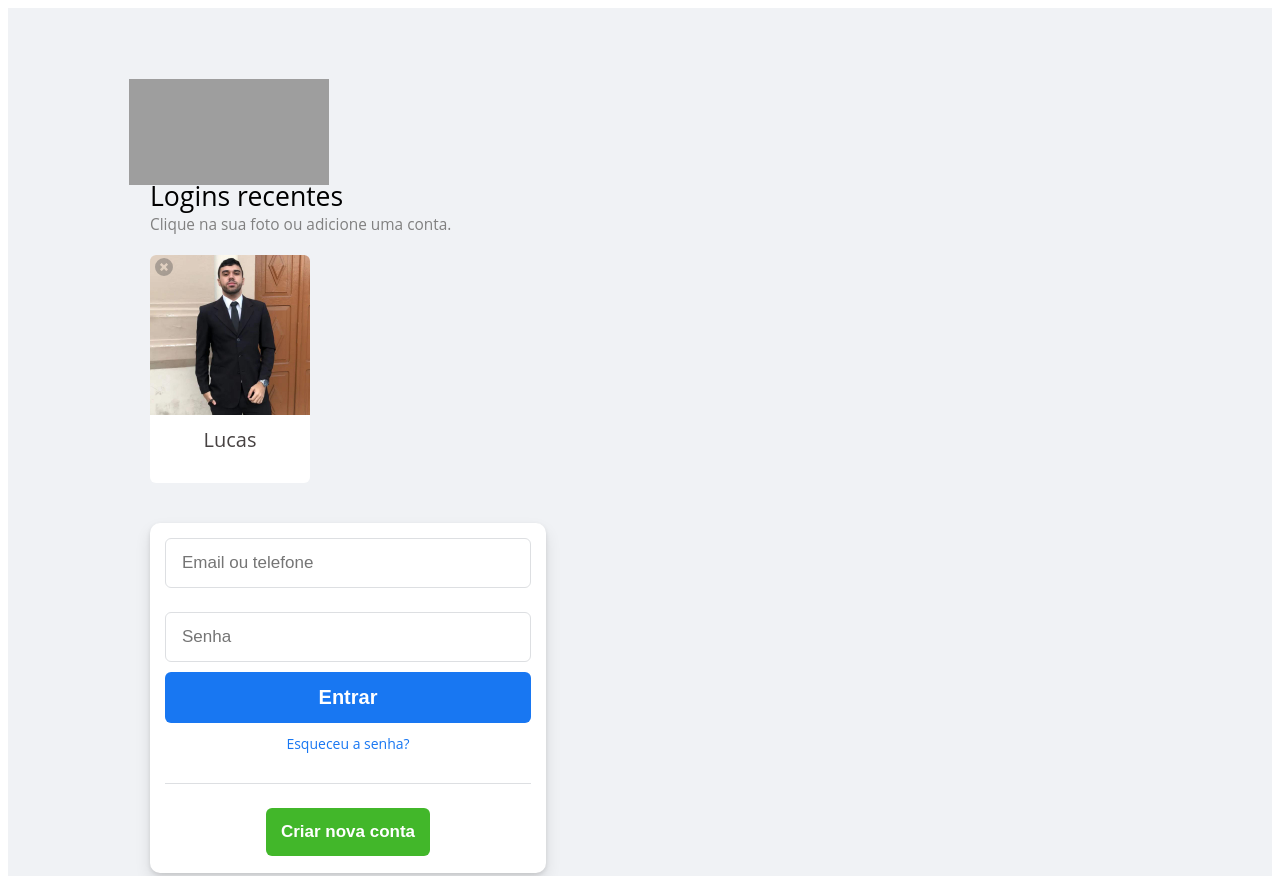
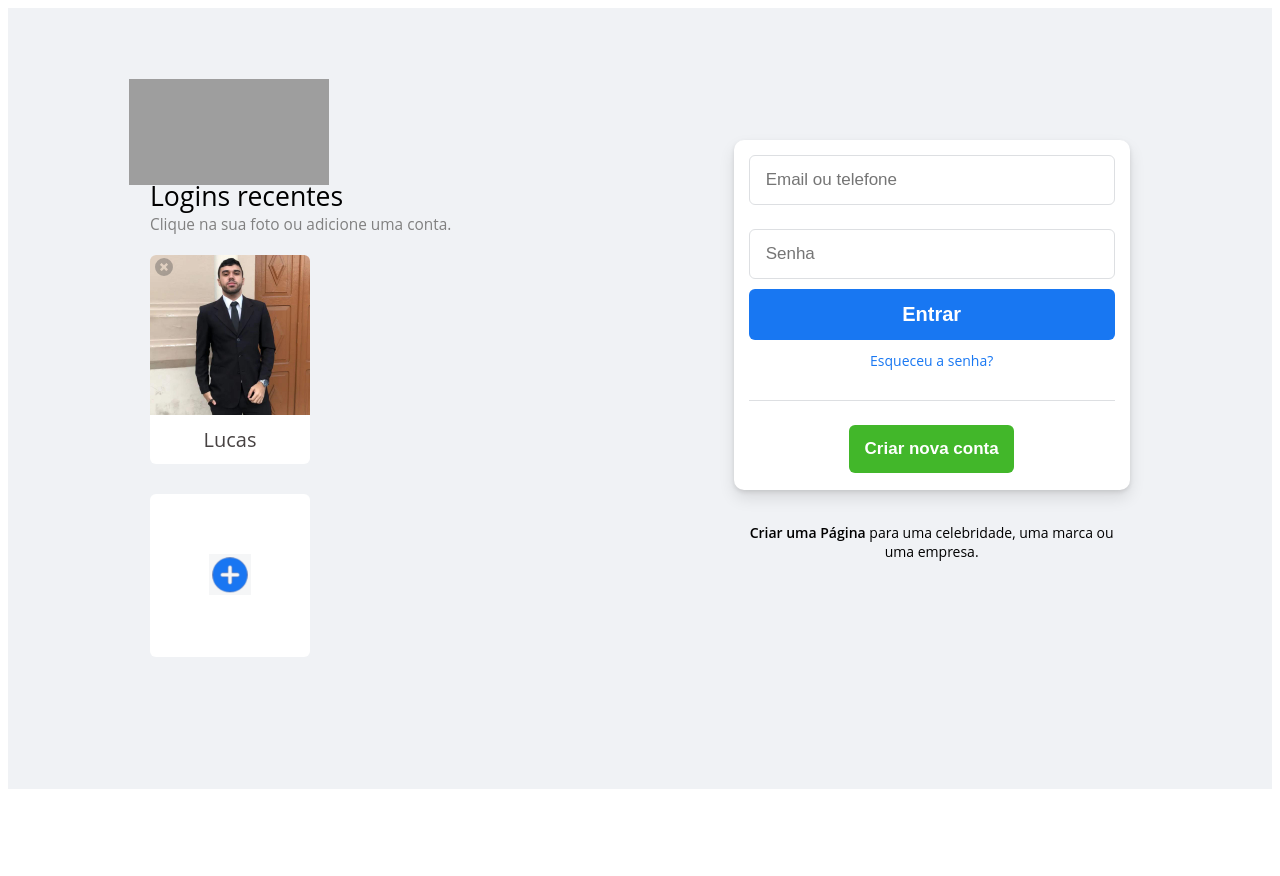
Before and after one commit to TavaresLuc/Clones, a plain HTML site: page facebook/index.html in a window 1280 px wide. Shown: the top 876 px of the page. After the commit the page ends 800 px from the top, so only its background shows below. Drawn offline with Linux system fonts and the light colour scheme; grey boxes are pictures that could not be loaded.

Commit message:
layout changes

```diff
--- a/facebook/index.html
+++ b/facebook/index.html
@@ -21,10 +21,10 @@
                         <img class="img" src="./assets/img.jpg">
                         <p> Lucas </p>
                     </div>
+                </div>
                     <div class="more-btn">
-                        <img class="more-btn"
+                        <img class="icon" src="./assets/more-btn.png">
                     </div>
-                </div>
             </div>
                 <div class="card">
                         <form>
--- a/facebook/style.css
+++ b/facebook/style.css
@@ -27,6 +27,7 @@
     width: 580px;
     padding-right: 32px;
     box-sizing: border-box;
+    disply: flex;
 }
 
 .logo{
@@ -84,6 +85,29 @@
     justify-content: center;
     color: #474242;
 
+}
+
+.more-btn {
+    margin-top: 30px;
+    width: 160px;
+    height: 160px;
+    background-color: white;
+    border-radius: 6px;
+    padding-bottom: 3px;
+    cursor: pointer;
+    display: flex;
+    justify-content: center;
+    align-items: center;
+
+}
+
+.more-btn:hover {
+    box-shadow:2px 2px 4px 2px rgb(0 0 0 / 10%), 0 8px 16px rgb(0 0 0 / 10%);
+    transition: 0.3s;
+}
+
+.more-btn .icon {
+    width:42px;
 }
 
 .card {
```
Also changed, not shown: facebook/assets/more-btn.png (added).
